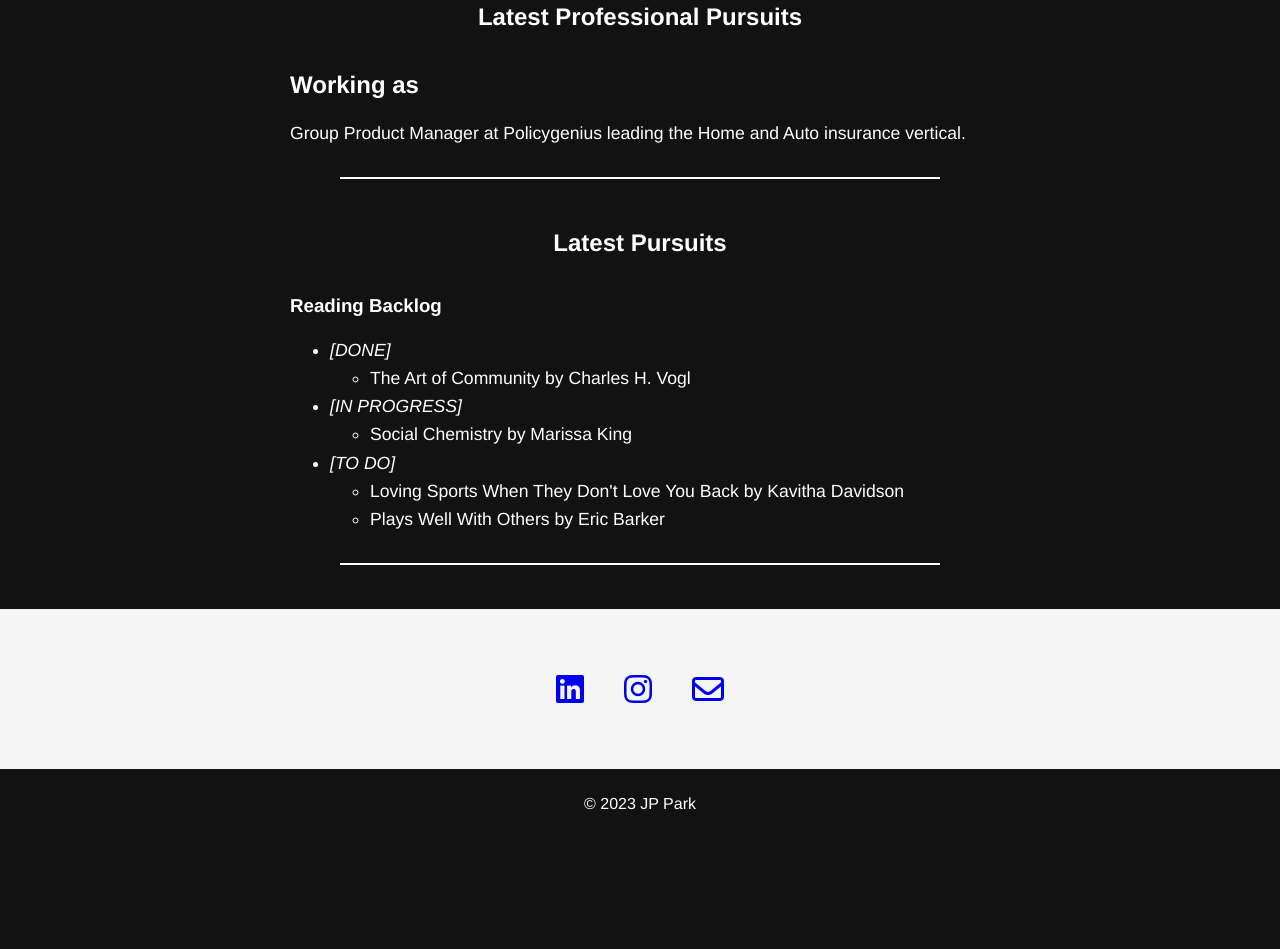
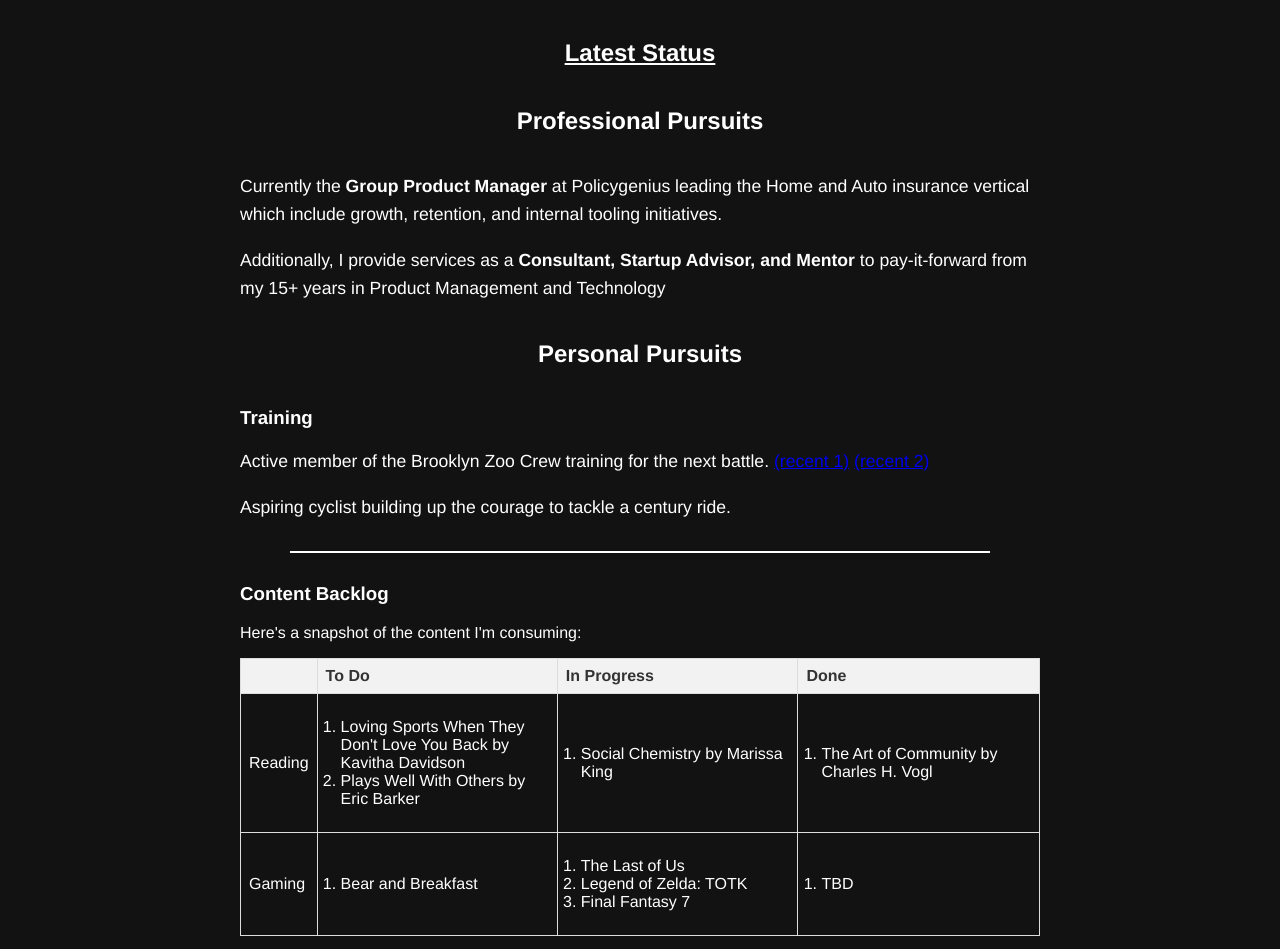
Before and after one commit to jptkp325/jptkp325.github.io, a plain HTML site: page index.html in a window 1280 px wide. Shown: the part 771-1720 px from the top of the page. Before the commit the page ends 1610 px from the top, so only its background shows below. Drawn offline with Linux system fonts and the light colour scheme.

Commit message:
adding status content

```diff
--- a/index.html
+++ b/index.html
@@ -35,38 +35,74 @@
     </nav>
 
     <section id="status" class="fade-in-section fade-out-section">
-        <h1>Latest Professional Pursuits</h1>
+        <h1><u>Latest Status</u></h1>
+        <h2>Professional Pursuits</h2>
         <div class="section-content">
-            <h2>Working as</h2>
-            <p class="status-description">Group Product Manager at Policygenius leading the Home and Auto insurance vertical.</p>
+            <p class="status-description">Currently the <b>Group Product Manager</b> at Policygenius leading the Home and Auto insurance vertical which include growth, retention, and internal tooling initiatives.</p>
+            <p class="status-description">Additionally, I provide services as a <b>Consultant, Startup Advisor, and Mentor</b> to pay-it-forward from my 15+ years in Product Management and Technology </p>
+        </div>
+        <h2>Personal Pursuits</h2>
+        <div class="section-content">
+            <h3>Training</h3>
+            <p class="status-description">Active member of the Brooklyn Zoo Crew training for the next battle.
+                <a href="https://youtu.be/nWrESJYIhdg?si=kfwnCgc4hvgau-XH&t=272" target="_blank" rel="noopener noreferrer">(recent 1)</a>
+                <a href="https://youtu.be/HGGp2xK_YZc?si=mZz1VGIxEp97N7sO" target="_blank" rel="noopener noreferrer">(recent 2)</a>
+            </p>
+            <p class="status-description">Aspiring cyclist building up the courage to tackle a century ride.</p>
             <hr class="divider">
-            <h3></h3>
-            <p> </p>
-        </div>
-        <h1>Latest Pursuits</h1>
-        <div class="section-content">
-            <h3>Reading Backlog</h3>
-            <ul class="status-description">
-                <li><i>[DONE]</i>
-                    <ul>
-                        <li>The Art of Community by Charles H. Vogl</li>
-                    </ul>
-                </li>
-                <li><i>[IN PROGRESS]</i>
-                    <ul>
-                        <li>Social Chemistry by Marissa King</li>
-                    </ul>
-                </li>
-                <li><i>[TO DO]</i>
-                    <ul>
-                        <li>Loving Sports When They Don't Love You Back by Kavitha Davidson</li>
-                        <li>Plays Well With Others by Eric Barker</li>
-                    </ul>
-                </li>
-            </ul>
-            <hr class="divider">
-            <h3></h3>
-            <p> </p>
+            <h3>Content Backlog</h3>
+            <p>Here's a snapshot of the content I'm consuming: </p>
+            <table>
+                <thead>
+                    <tr>
+                        <th></th>
+                        <th>To Do</th>
+                        <th>In Progress</th>
+                        <th>Done</th>
+                    </tr>
+                </thead>
+                <tbody>
+                    <tr>
+                        <td>Reading</td>
+                        <td class="table-content">
+                            <ol class="table-description">
+                                <li>Loving Sports When They Don't Love You Back by Kavitha Davidson</li>
+                                <li>Plays Well With Others by Eric Barker</li>
+                            </ol>
+                        </td>
+                        <td class="table-content">
+                            <ol class="table-description">
+                                <li>Social Chemistry by Marissa King</li>
+                            </ol>
+                        </td>
+                        <td class="table-content">
+                            <ol class="table-description">
+                                <li>The Art of Community by Charles H. Vogl</li>
+                            </ol>
+                        </td>
+                    </tr>
+                    <tr>
+                        <td>Gaming</td>
+                        <td class="table-content">
+                            <ol class="table-description">
+                                <li>Bear and Breakfast</li>
+                            </ol>
+                        </td>
+                        <td class="table-content">
+                            <ol class="table-description">
+                                <li>The Last of Us</li>
+                                <li>Legend of Zelda: TOTK</li>
+                                <li>Final Fantasy 7</li>
+                            </ol>
+                        </td>
+                        <td class="table-content">
+                            <ol class="table-description">
+                                <li>TBD</li>
+                            </ol>
+                        </td>
+                    </tr>
+                </tbody>
+            </table>
         </div>
     </section>
 
--- a/styles.css
+++ b/styles.css
@@ -122,11 +122,27 @@ header {
     align-items: center;
     justify-content: center;
     color: #fff;
-    padding: 0 50px;
+    padding: 50px;
+}
+
+table {
+    border-collapse: collapse;
+    width: 100%;
+}
+
+th, td {
+    border: 1px solid #ddd;
+    padding: 8px;
+    text-align: left;
+}
+
+th {
+    background-color: #f2f2f2;
+    color: #333
 }
 
 .section-content {
-    max-width: 700px;
+    max-width: 800px;
     width: 100%;
     text-align: left;
 }
@@ -146,6 +162,14 @@ header {
 
 section {
     padding: 40px;
+}
+
+.table-content {
+    width: 32%;
+}
+
+.table-description {
+    padding-inline-start: 15px;
 }
 
 .status-description, .blog-description, .position-description {
```
